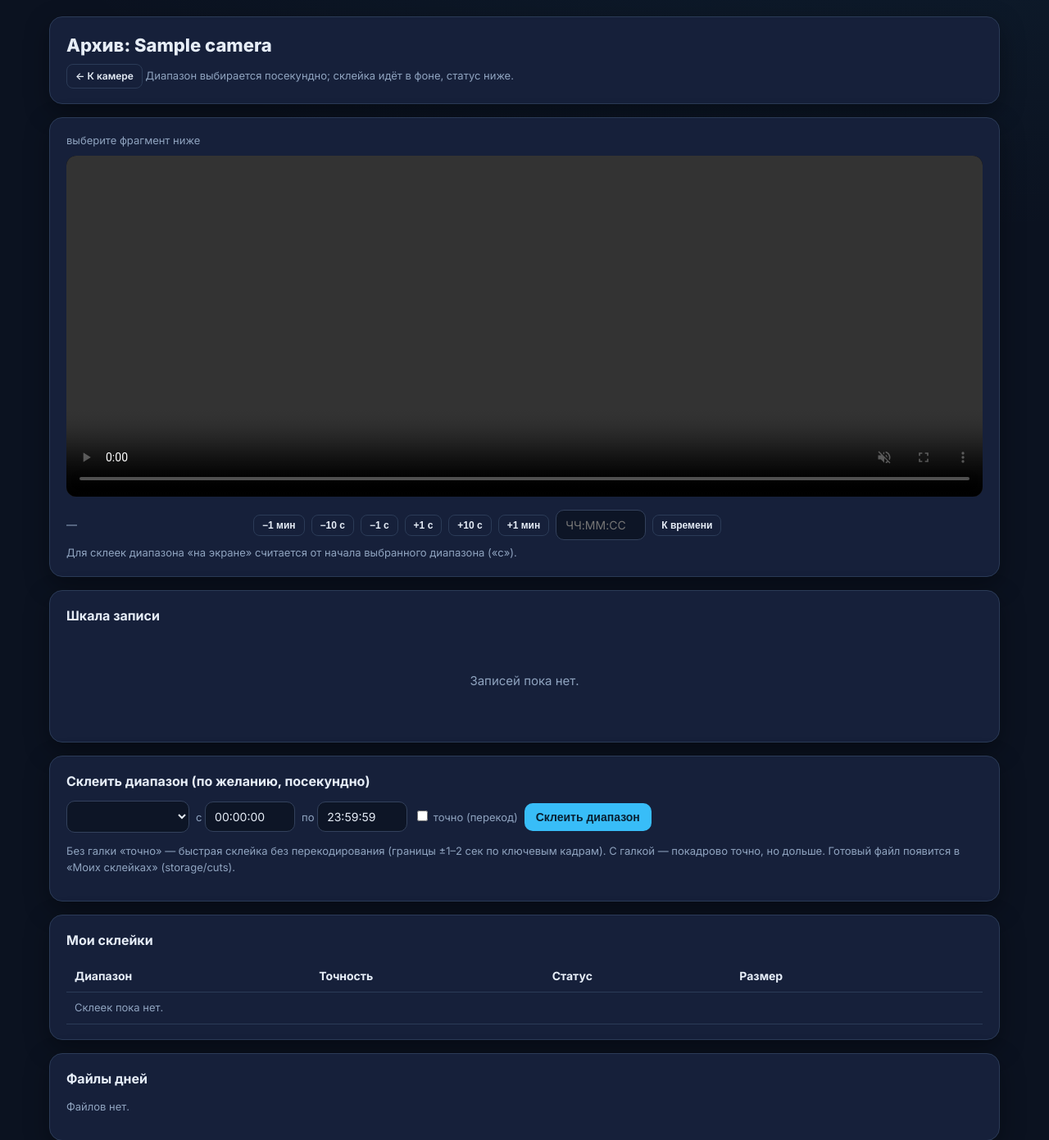
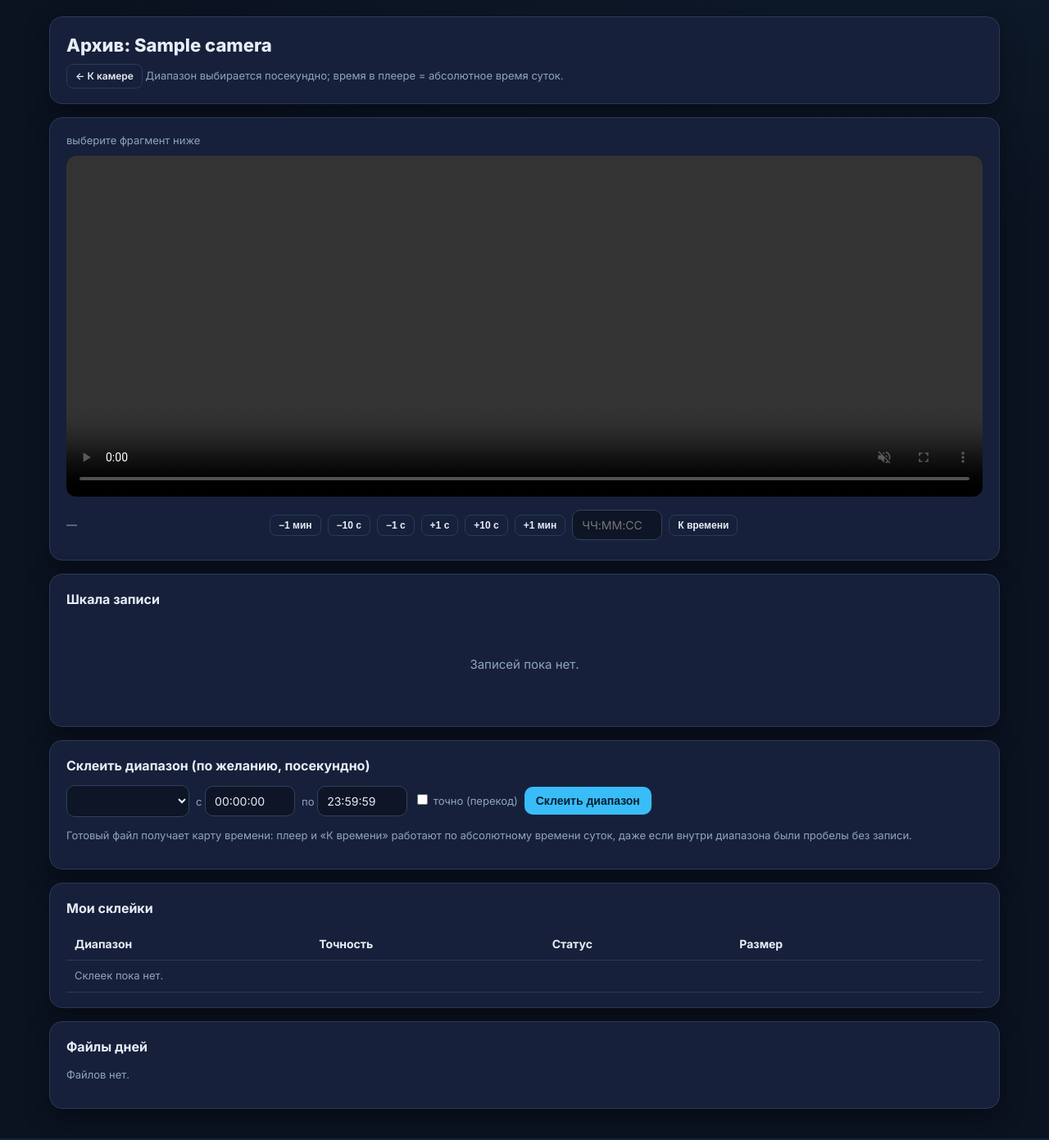
Before and after one commit to vasa57kam/cctv-deploy, a Flask app: page /camera/1/archive in a window 1280 px wide. Shown: the part 60-1451 px from the top of the page at 82% size. Run offline with Flask 3, Linux system fonts and the light colour scheme; a user stored in the database is signed in; tables that the repository leaves empty hold one stand-in row (values such as "Sample post"); lists and menus that the app fills with data are empty; parts of the project's set-up code (start-up, migrations or seed data) failed here and were passed over.

Commit message:
Update archive.html

```diff
--- a/app/templates/archive.html
+++ b/app/templates/archive.html
@@ -5,7 +5,7 @@
     <h1 style="margin:0 0 6px;">Архив: {{ camera.name }}</h1>
     <p class="muted" style="margin:0;">
       <a class="btn ghost mini" href="{{ url_for('camera_page', camera_id=camera.id) }}">← К камере</a>
-      Диапазон выбирается посекундно; склейка идёт в фоне, статус ниже.
+      Диапазон выбирается посекундно; время в плеере = абсолютное время суток.
     </p>
   </div>
 </div>
@@ -16,7 +16,7 @@
   </div>
   <video id="video" controls muted></video>
   <div class="formrow" id="seekpanel" style="margin-top:10px;margin-bottom:0;">
-    <span class="muted" id="curtime" style="min-width:220px;">—</span>
+    <span class="muted" id="curtime" style="min-width:240px;">—</span>
     <button class="btn ghost mini" type="button" onclick="seekBy(-60)">−1 мин</button>
     <button class="btn ghost mini" type="button" onclick="seekBy(-10)">−10 с</button>
     <button class="btn ghost mini" type="button" onclick="seekBy(-1)">−1 с</button>
@@ -26,7 +26,7 @@
     <input type="text" id="jump" placeholder="ЧЧ:ММ:СС" style="width:110px;">
     <button class="btn ghost mini" type="button" onclick="jumpTo()">К времени</button>
   </div>
-  <p class="muted" id="player-status" style="margin:6px 0 0;">Для склеек диапазона «на экране» считается от начала выбранного диапазона («с»).</p>
+  <p class="muted" id="player-status" style="margin:6px 0 0;"></p>
 </div>
 
 <div class="card">
@@ -34,7 +34,7 @@
   {% if days %}
   <div class="formrow">
     <select id="day-sel" style="min-width:160px;">{% for d in days %}<option value="{{ d.day }}">{{ d.day }}</option>{% endfor %}</select>
-    <span class="muted">клик по зелёному = просмотр с этого момента и время «с» в форму; Shift+клик = время «по»</span>
+    <span class="muted">клик = просмотр с момента и время «с» в форму; Shift+клик = время «по»</span>
   </div>
   <div class="tl" id="tl"></div>
   <div class="tl-hours"><span>00</span><span>04</span><span>08</span><span>12</span><span>16</span><span>20</span><span>24</span></div>
@@ -52,8 +52,8 @@
     <label class="muted"><input type="checkbox" name="precise" value="1"> точно (перекод)</label>
     <button class="btn" type="submit">Склеить диапазон</button>
   </form>
-  <p class="muted">Без галки «точно» — быстрая склейка без перекодирования (границы ±1–2 сек по ключевым кадрам).
-     С галкой — покадрово точно, но дольше. Готовый файл появится в «Моих склейках» (storage/cuts).</p>
+  <p class="muted">Готовый файл получает карту времени: плеер и «К времени» работают по абсолютному времени суток,
+     даже если внутри диапазона были пробелы без записи.</p>
 </div>
 
 <div class="card">
@@ -68,7 +68,7 @@
       <td>{{ j.get("size_mb", "") }} МБ</td>
       <td>
         {% if j.status == "done" %}
-        <button class="btn gray mini" type="button" onclick="playCut('{{ j.file }}', '{{ j.day }} {{ j["from"] }}–{{ j.to }}', '{{ j["from"] }}')">Смотреть</button>
+        <button class="btn gray mini" type="button" onclick='playCut({{ j | tojson }})'>Смотреть</button>
         <a class="btn ghost mini" href="{{ url_for('cuts_file', camera_id=camera.id, filename=j.file) }}">Скачать</a>
         {% endif %}
         {% if is_admin %}
@@ -104,10 +104,10 @@
         <tr><th>Время</th><th>Размер</th><th></th></tr>
         {% if d.glued %}
         <tr>
-          <td>{{ d.glued.time_start[:5] }}–{{ d.glued.time_end[:5] }}</td>
+          <td>{{ d.ranges[:39] }}{% if d.map and d.map|length > 2 %}…{% endif %}</td>
           <td>{{ d.glued.size_mb }} МБ</td>
           <td>
-            <button class="btn gray mini" type="button" onclick="playFile(ARCH_BASE + '{{ d.glued.name }}', 0, '{{ d.glued.name }}', 0)">Смотреть</button>
+            <button class="btn gray mini" type="button" onclick="playDay('{{ d.glued.name }}', '{{ d.day }}')">Смотреть</button>
             <a class="btn ghost mini" href="{{ url_for('archive_download', camera_id=camera.id, filename=d.glued.name) }}">Скачать</a>
           </td>
         </tr>
@@ -117,7 +117,7 @@
           <td>{{ rec.time_start[:5] }}–{{ rec.time_end[:5] }}</td>
           <td>{{ rec.size_mb }} МБ</td>
           <td>
-            <button class="btn gray mini" type="button" onclick="playFile(ARCH_BASE + '{{ rec.name }}', 0, '{{ rec.name }}', {{ rec.s }})">Смотреть</button>
+            <button class="btn gray mini" type="button" onclick="playLinear(ARCH_BASE + '{{ rec.name }}', {{ rec.s }}, '{{ rec.name }}')">Смотреть</button>
             {% if rec.ready %}<a class="btn ghost mini" href="{{ url_for('archive_download', camera_id=camera.id, filename=rec.name) }}">Скачать</a>{% endif %}
           </td>
         </tr>
@@ -137,48 +137,80 @@ const DAYS = {{ days_json | safe }};
 const video = document.getElementById("video");
 const nowEl = document.getElementById("now-playing");
 const playerCard = document.getElementById("playercard");
-let pendingSeek = 0, curBase = 0;
+let curMode = "linear", curBase = 0, curMap = [];
 function fmtHMS(s){s=Math.max(0,Math.floor(s));const h=Math.floor(s/3600),m=Math.floor(s%3600/60),x=s%60;return String(h).padStart(2,"0")+":"+String(m).padStart(2,"0")+":"+String(x).padStart(2,"0");}
 function parseHMS(v){const m=String(v).match(/^(\d{1,2}):(\d{2}):(\d{2})$/);return m?(+m[1])*3600+(+m[2])*60+(+m[3]):0;}
+function absToCur(T){
+  if (curMode === "linear") return T - curBase;
+  for (const m of curMap) { if (T >= m.a && T < m.b) return m.o + (T - m.a); }
+  return null;
+}
+function curToAbs(ct){
+  if (curMode === "linear") return curBase + ct;
+  for (const m of curMap) { const len = m.b - m.a; if (ct >= m.o && ct < m.o + len) return m.a + (ct - m.o); }
+  return curBase + ct;
+}
+function mapRangesText(){
+  if (curMode === "linear") return fmtHMS(curBase) + "–" + fmtHMS(curBase + (isFinite(video.duration) ? video.duration : 0));
+  return curMap.map(m => fmtHMS(m.a) + "–" + fmtHMS(m.b)).join(", ");
+}
 video.addEventListener("timeupdate", function(){
-  const el=document.getElementById("curtime");
-  if(!el) return;
-  if(video.duration && isFinite(video.duration)){
-    el.textContent="на экране: "+fmtHMS(curBase+video.currentTime)+" · в файле: "+fmtHMS(video.currentTime)+" / "+fmtHMS(video.duration);
-  } else if (video.src) { el.textContent="в файле: "+fmtHMS(video.currentTime); }
+  const el = document.getElementById("curtime");
+  if (!el) return;
+  if (video.duration && isFinite(video.duration)) {
+    el.textContent = "на экране: " + fmtHMS(curToAbs(video.currentTime)) + " · в файле: " + fmtHMS(video.currentTime) + " / " + fmtHMS(video.duration);
+  } else if (video.src) { el.textContent = "в файле: " + fmtHMS(video.currentTime); }
 });
 function seekBy(d){
-  if(!video.src){ toast("Сначала выберите фрагмент"); return; }
-  const max=(isFinite(video.duration)?video.duration:1e9)-0.05;
-  video.currentTime=Math.max(0,Math.min(max,video.currentTime+d));
+  if (!video.src) { toast("Сначала выберите фрагмент"); return; }
+  const max = (isFinite(video.duration) ? video.duration : 1e9) - 0.05;
+  video.currentTime = Math.max(0, Math.min(max, video.currentTime + d));
 }
 function jumpTo(){
-  if(!video.src){ toast("Сначала выберите фрагмент"); return; }
-  const v=document.getElementById("jump").value.trim();
-  if(!/^\d{1,2}:\d{2}:\d{2}$/.test(v)){ toast("Формат времени: ЧЧ:ММ:СС"); return; }
-  const T=parseHMS(v); const rel=T-curBase;
-  const max=isFinite(video.duration)?video.duration:1e9;
-  if(rel<0||rel>max){ toast("Время "+v+" вне текущего файла ("+fmtHMS(curBase)+"–"+fmtHMS(curBase+(isFinite(video.duration)?video.duration:0))+")"); return; }
-  video.currentTime=rel; video.play().catch(function(){});
+  if (!video.src) { toast("Сначала выберите фрагмент"); return; }
+  const v = document.getElementById("jump").value.trim();
+  if (!/^\d{1,2}:\d{2}:\d{2}$/.test(v)) { toast("Формат времени: ЧЧ:ММ:СС"); return; }
+  const T = parseHMS(v);
+  const ct = absToCur(T);
+  if (ct === null || ct < 0 || (isFinite(video.duration) && ct > video.duration)) {
+    toast("Времени " + v + " в этом файле нет. Запись в файле: " + mapRangesText());
+    return;
+  }
+  video.currentTime = ct; video.play().catch(function(){});
 }
 function revealPlayer(){
   const r = playerCard.getBoundingClientRect();
   if (r.bottom < 0 || r.top > window.innerHeight) playerCard.scrollIntoView({behavior:"smooth", block:"start"});
 }
-function playFile(url, seek, label, base){
-  pendingSeek = seek || 0;
-  curBase = base || 0;
+function startVideo(url, seekAbs, label){
+  const ct = seekAbs === null ? 0 : absToCur(seekAbs);
   video.src = url;
   video.addEventListener("loadedmetadata", function onm(){
     video.removeEventListener("loadedmetadata", onm);
-    if (pendingSeek) video.currentTime = pendingSeek;
+    if (ct !== null && ct > 0) video.currentTime = ct;
     video.play().catch(function(){});
   });
-  nowEl.textContent = label || "фрагмент";
-  toast("Воспроизведение: " + (label || "фрагмент"));
+  nowEl.textContent = label;
+  toast("Воспроизведение: " + label);
   revealPlayer();
 }
-function playCut(file, label, fromStr){ playFile(CUTS_BASE + file, 0, label, parseHMS(fromStr)); }
+function playLinear(url, baseSec, label){
+  curMode = "linear"; curBase = baseSec || 0; curMap = [];
+  startVideo(url, baseSec, label);
+}
+function playMap(url, map, seekAbs, label){
+  curMode = "map"; curMap = map || []; curBase = (map && map.length) ? map[0].a : 0;
+  startVideo(url, seekAbs, label);
+}
+function playDay(file, day){
+  const d = DAYS.find(x => x.day === day);
+  if (d && d.map && d.map.length) playMap(ARCH_BASE + file, d.map, d.map[0].a, file);
+  else playLinear(ARCH_BASE + file, 0, file);
+}
+function playCut(j){
+  if (j.map && j.map.length) playMap(CUTS_BASE + j.file, j.map, j.map[0].a, j.day + " " + j["from"] + "–" + j.to);
+  else playLinear(CUTS_BASE + j.file, parseHMS(j["from"]), j.day + " " + j["from"] + "–" + j.to);
+}
 const tl = document.getElementById("tl");
 const sel = document.getElementById("day-sel");
 function renderTL(){
@@ -221,7 +253,9 @@ if (tl && sel) {
     const d = DAYS.find(x => x.day === sel.value);
     const sg = d ? d.segments.find(x => T >= x.s && T < x.e) : null;
     if (!sg) { toast("На " + fmtHMS(T) + " записи нет (время «с» установлено)."); return; }
-    playFile(ARCH_BASE + sg.file, sg.glued ? T : T - sg.s, sg.file, sg.glued ? 0 : sg.s);
+    if (sg.glued && d.map && d.map.length) playMap(ARCH_BASE + sg.file, d.map, T, sg.file);
+    else if (sg.glued) playLinear(ARCH_BASE + sg.file, 0, sg.file);
+    else playLinear(ARCH_BASE + sg.file, sg.s, sg.file);
   });
   renderTL();
 }
```
